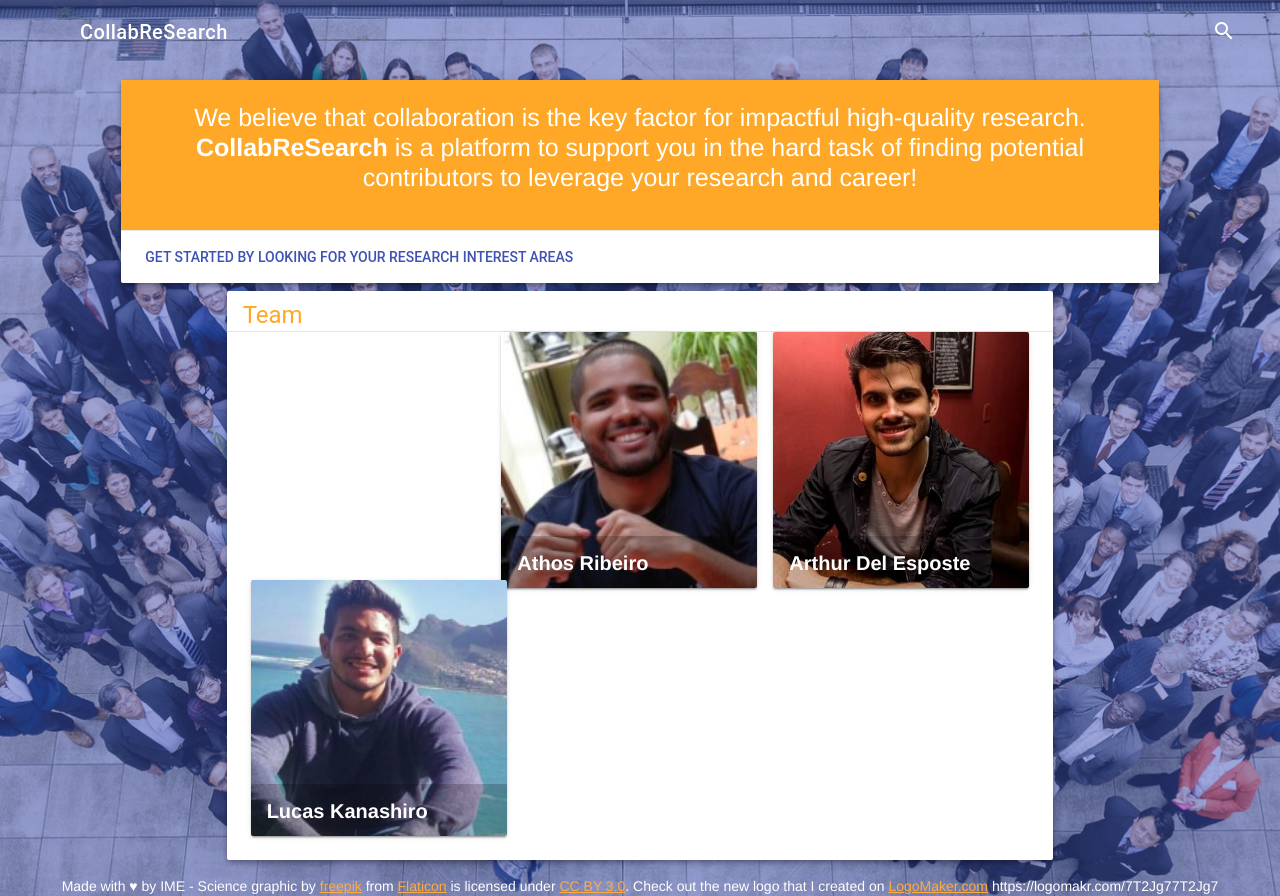
After one commit to arthurmde/hackathon-ime-2017, a Flask app: page /about in a window 1280 px wide. The commit adds this page. Run offline with Flask 2, Linux system fonts and the light colour scheme; parts of the project's set-up code (start-up, migrations or seed data) failed here and were passed over; some libraries are stand-ins or nearby versions.

Commit message:
About page

```diff
--- a/server.py
+++ b/server.py
@@ -195,6 +195,10 @@ def save_author_in_db(author_params):
 def home():
     return render_template('home.html')
 
+@app.route('/about')
+def about():
+    return render_template('about.html')
+
 
 @app.route('/search')
 def search():
--- a/static/styles/application.css
+++ b/static/styles/application.css
@@ -112,6 +112,11 @@
     color: #fff;
 }
 
+footer div {
+  color: white;
+  text-align: center;
+}
+
 .is-focused .mdl-textfield__input {
     border-color: #fff;
 }
--- /dev/null
+++ b/templates/about.html
@@ -0,0 +1,110 @@
+{% extends "layout.html" %}
+{% block body %}
+<style>
+.about .mdl-card__title {
+	background: none;
+	background-color: #FFA726;
+	height: 150px;
+	text-align: center;
+}
+
+.us .mdl-card__title {
+	background: none;
+	background-color: #FFA726;
+	height: 40px;
+	color: #FFA726;
+}
+.us .mdl-card__title {
+	text-align: center;
+}
+
+.about .mdl-card__title p {
+	font-size: 25px;
+	line-height: 30px;
+}
+
+.demo-card-image.mdl-card {
+  width: 256px;
+  height: 256px;
+}
+
+.demo-card-image > .mdl-card__actions {
+  height: 52px;
+  padding: 16px;
+  background: rgba(0, 0, 0, 0.2);
+}
+.demo-card-image__filename {
+  color: #fff;
+  font-size: 20px;
+	font-weight: bold;
+}
+
+.us .mdl-card__title {
+	background: none;
+}
+
+.us .mdl-cell {
+	margin-top: -16px;
+}
+
+.us .demo-card-image.mdl-card.athos {
+  background: url('../static/images/athos.jpg') center / cover !important;
+}
+
+.us .demo-card-image.mdl-card.arthur {
+  background: url('../static/images/arthur.jpg') center / cover !important;
+}
+
+.us .demo-card-image.mdl-card.lucas {
+  background: url('../static/images/lucas.png') center / cover !important;
+}
+
+</style>
+
+<div class="mdl-grid about">
+	<div class="mdl-cell mdl-cell--10-col mdl-card--horizontal mdl-card mdl-shadow--4dp mdl-cell--1-offset">
+		<div class="mdl-card__title">
+			<p>We believe that collaboration is the key factor for impactful high-quality research. <b>CollabReSearch</b> is a platform to support you in the hard task of finding potential contributors to leverage your research and career!
+			</p>
+		</div>
+		<div class="mdl-card__actions mdl-card--border">
+			<a href="/" class="mdl-button mdl-button--colored mdl-js-button mdl-js-ripple-effect">
+				Get started by looking for your research interest areas
+			</a>
+		</div>
+	</div>
+</div>
+<div class="mdl-grid us">
+	<div class="mdl-cell mdl-cell--8-col mdl-card--horizontal mdl-card mdl-shadow--4dp mdl-cell--2-offset">
+		<div class="mdl-card__title">
+			<h4>Team</h4>
+		</div>
+		<div class="mdl-card__actions mdl-card--border">
+			<div class="mdl-grid">
+				<div class="mdl-layout-spacer"></div>
+
+				<div class="athos demo-card-image mdl-card mdl-cell mdl-cell--3-col mdl-shadow--2dp">
+					<div class="mdl-card__title mdl-card--expand"></div>
+					<div class="mdl-card__actions">
+						<span class="demo-card-image__filename">Athos Ribeiro</span>
+					</div>
+				</div>
+				<div class="arthur demo-card-image mdl-card mdl-cell mdl-cell--3-col mdl-shadow--2dp">
+					<div class="mdl-card__title mdl-card--expand"></div>
+					<div class="mdl-card__actions">
+						<span class="demo-card-image__filename">Arthur Del Esposte</span>
+					</div>
+				</div>
+				<div class="lucas demo-card-image mdl-card mdl-cell mdl-cell--3-col mdl-shadow--2dp">
+					<div class="mdl-card__title mdl-card--expand"></div>
+					<div class="mdl-card__actions">
+						<span class="demo-card-image__filename">Lucas Kanashiro</span>
+					</div>
+				</div>
+			</div>
+			<div class="mdl-layout-spacer"></div>
+		</div>
+	</div>
+
+
+	{% endblock %}
--- a/templates/layout.html
+++ b/templates/layout.html
@@ -38,12 +38,10 @@
     </div>
   </header>
   <div class="mdl-layout__drawer">
-    <span class="mdl-layout-title">Title</span>
+    <span class="mdl-layout-title">CollabReSearch</span>
     <nav class="mdl-navigation">
-      <a class="mdl-navigation__link" href="">Link</a>
-      <a class="mdl-navigation__link" href="">Link</a>
-      <a class="mdl-navigation__link" href="">Link</a>
-      <a class="mdl-navigation__link" href="">Link</a>
+      <a class="mdl-navigation__link" href="/about">About</a>
+      <a class="mdl-navigation__link" href="https://github.com/arthurmde/hackathon-ime-2017">Github</a>
     </nav>
   </div>
 
```
Also changed, not shown: templates/layout-home.html (+3 -5 lines), templates/search.html (+9 -0 lines), static/images/arthur.jpg (added), static/images/athos.jpg (added), static/images/lucas.png (added).
